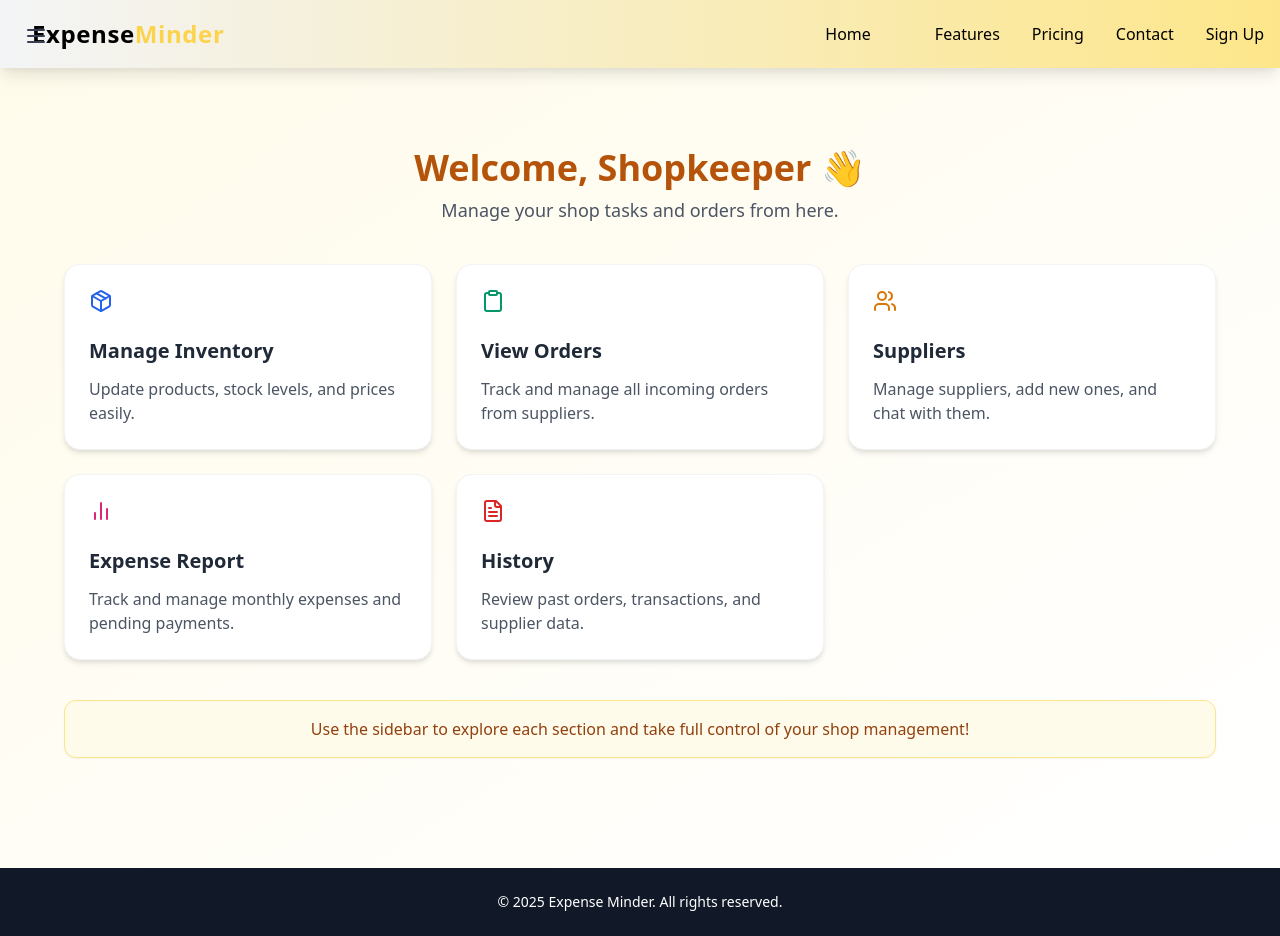
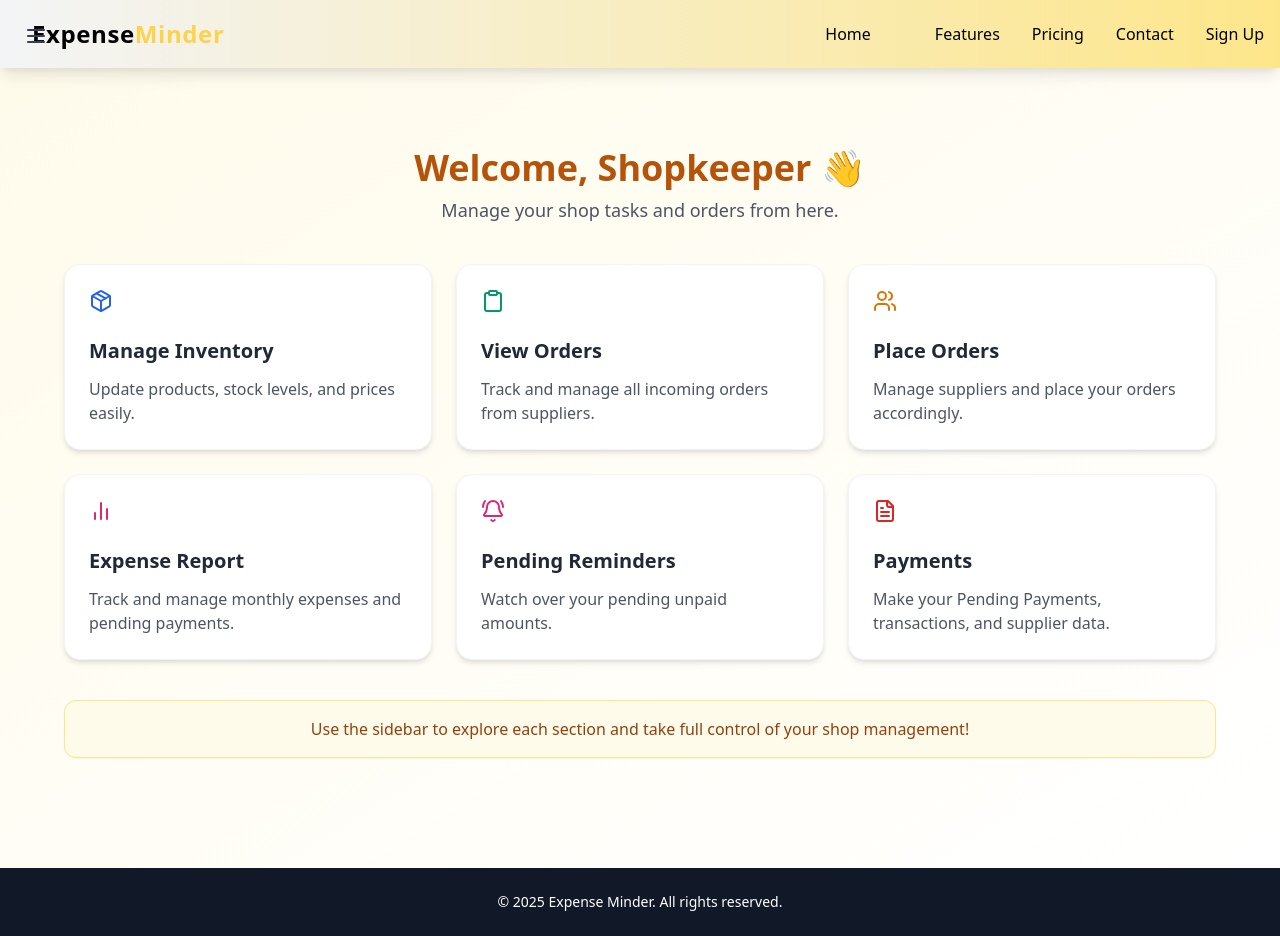
Before and after one commit to Dhara-Gohil/Expense_Minder, a React (Vite) app in the folder Expense/: page /shopkeeper/dashboard in a window 1280 px wide. Built offline with nearby package versions, Linux system fonts and the light colour scheme; no server answers.

Commit message:
changes in shopkeeper dashboard

```diff
--- a/Expense/src/App.jsx
+++ b/Expense/src/App.jsx
@@ -49,7 +49,7 @@ function App() {
             <Route path="/shopkeeper/inventory" element={<ManageInventory />} />
             <Route path="/shopkeeper/orders" element={<ViewOrders />} />
             <Route path="/shopkeeper/suppliers" element={<AddSupplier />} />
-            <Route path="/shopkeeper/history" element={<History />} />
+            <Route path="/shopkeeper/payments" element={<History />} />
             <Route path="/shopkeeper/reminders" element={<Reminders />} />
             <Route path="/shopkeeper/expenses" element={<ExpenseReport />} />
             {/* <Route path="/supplier-reply" element={<SupplierReply />} /> */}
--- a/Expense/src/pages/ShopkeeperDashboard.jsx
+++ b/Expense/src/pages/ShopkeeperDashboard.jsx
@@ -1,6 +1,6 @@
 import React, { useState } from 'react';
 import { useNavigate } from 'react-router-dom';
-import { Menu, Package, Clipboard, Users, BarChart2, FileText } from 'lucide-react';
+import { Menu, Package, Clipboard, Users, BarChart2, FileText , BellRing } from 'lucide-react';
 
 export default function ShopkeeperDashboard() {
   const [sidebarOpen, setSidebarOpen] = useState(false);
@@ -21,8 +21,8 @@ export default function ShopkeeperDashboard() {
     },
     {
       icon: <Users className="text-yellow-600 w-6 h-6" />,
-      title: 'Suppliers',
-      description: 'Manage suppliers, add new ones, and chat with them.',
+      title: 'Place Orders',
+      description: 'Manage suppliers and place your orders accordingly.',
     },
     {
       icon: <BarChart2 className="text-pink-600 w-6 h-6" />,
@@ -30,9 +30,14 @@ export default function ShopkeeperDashboard() {
       description: 'Track and manage monthly expenses and pending payments.',
     },
     {
+      icon: <BellRing  className="text-pink-600 w-6 h-6" />,
+      title: 'Pending Reminders',
+      description: 'Watch over your pending unpaid amounts.',
+    },
+    {
       icon: <FileText className="text-red-600 w-6 h-6" />,
-      title: 'History',
-      description: 'Review past orders, transactions, and supplier data.',
+      title: 'Payments',
+      description: 'Make your Pending Payments, transactions, and supplier data.',
     },
   ];
 
@@ -50,10 +55,10 @@ export default function ShopkeeperDashboard() {
         <nav className="flex flex-col space-y-3 p-6 text-gray-700">
           <button onClick={() => navigate('/shopkeeper/inventory')} className="text-left px-4 py-2 rounded-lg hover:bg-yellow-100 transition font-medium"> Manage Inventory</button>
           <button onClick={() => navigate('/shopkeeper/orders')} className="text-left px-4 py-2 rounded-lg hover:bg-yellow-100 transition font-medium"> View Orders</button>
-          <button onClick={() => navigate('/shopkeeper/suppliers')} className="text-left px-4 py-2 rounded-lg hover:bg-yellow-100 transition font-medium"> Suppliers</button>
+          <button onClick={() => navigate('/shopkeeper/suppliers')} className="text-left px-4 py-2 rounded-lg hover:bg-yellow-100 transition font-medium"> Place Orders</button>
           <button onClick={() => navigate('/shopkeeper/expenses')} className="text-left px-4 py-2 rounded-lg hover:bg-yellow-100 transition font-medium">Expense Report</button>
           <button onClick={() => navigate('/shopkeeper/Reminders')} className="text-left px-4 py-2 rounded-lg hover:bg-yellow-100 transition font-medium">Reminder</button>
-          <button onClick={() => navigate('/shopkeeper/history')} className="text-left px-4 py-2 rounded-lg hover:bg-yellow-100 transition font-medium">History</button>
+          <button onClick={() => navigate('/shopkeeper/payments')} className="text-left px-4 py-2 rounded-lg hover:bg-yellow-100 transition font-medium">Payment</button>
         </nav>
       </aside>
 
--- a/Expense/src/pages/shopkeeperpages/AddSupplier.jsx
+++ b/Expense/src/pages/shopkeeperpages/AddSupplier.jsx
@@ -74,7 +74,7 @@ const ShopkeeperChat = () => {
 
   return (
     <div className="max-w-2xl mx-auto bg-white rounded-lg shadow-lg p-4 h-[80vh] flex flex-col">
-      <h2 className="text-2xl font-bold mb-4 text-center text-blue-700">Shopkeeper Chat</h2>
+      <h2 className="text-2xl font-bold mb-4 text-center text-blue-700">Select a supplier and start placing Orders</h2>
 
       <div className="mb-3">
         <select
--- a/Expense/src/pages/shopkeeperpages/History.jsx
+++ b/Expense/src/pages/shopkeeperpages/History.jsx
@@ -56,7 +56,7 @@ const History = () => {
 
   return (
     <div className="p-6">
-      <h2 className="text-2xl font-bold mb-6">Bill History</h2>
+      <h2 className="text-2xl font-bold mb-6">Make your Payments</h2>
       {bills.length === 0 ? (
         <p>No bills available.</p>
       ) : (
@@ -67,7 +67,9 @@ const History = () => {
             return (
               <div
                 key={bill._id}
-                className="border rounded-lg shadow-md p-6 bg-white hover:shadow-xl transition duration-300"
+                className={`border rounded-lg shadow-md p-6 bg-white hover:shadow-xl transition duration-300 ${
+                  bill.paymentStatus === "Paid" ? "opacity-70" : ""
+                }`}
               >
                 <p className="text-sm text-gray-500">
                   Date:{" "}
@@ -95,7 +97,11 @@ const History = () => {
 
                 {/* Payment section */}
                 <div className="mt-4 text-right">
-                  {isMobile ? (
+                  {bill.paymentStatus === "Paid" ? (
+                    <span className="px-3 py-1 bg-green-100 text-green-700 rounded">
+                      ✅ Paid
+                    </span>
+                  ) : isMobile ? (
                     <a
                       href={upiLink}
                       className="bg-blue-600 text-white px-4 py-2 rounded hover:bg-blue-700 transition"
@@ -104,7 +110,9 @@ const History = () => {
                     </a>
                   ) : (
                     <div className="flex flex-col items-end">
-                      <p className="text-sm text-gray-500 mb-2">Scan QR to pay:</p>
+                      <p className="text-sm text-gray-500 mb-2">
+                        Scan QR to pay:
+                      </p>
                       <div className="bg-white p-2 rounded shadow">
                         <QRCode value={upiLink} size={128} />
                       </div>
--- a/Expense/src/pages/shopkeeperpages/ManageInventory.jsx
+++ b/Expense/src/pages/shopkeeperpages/ManageInventory.jsx
@@ -11,7 +11,7 @@ export default function ManageInventory() {
 
   // Fetch all products
   useEffect(() => {
-    axios.get(API)
+      axios.get(API)
       .then(res => setProducts(res.data))
       .catch(err => console.error('Error fetching products:', err));
   }, []);
```
Also changed, not shown: Expense/src/components/Header.jsx (line endings or trailing spaces), 2 other files (tests, documents, lock files or other folders).
